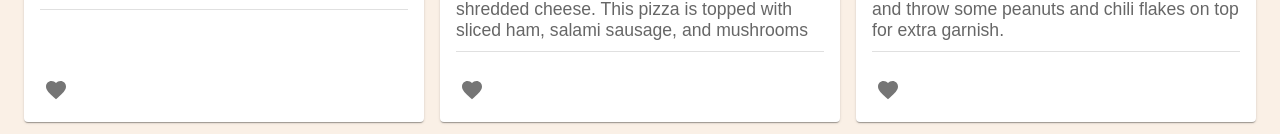
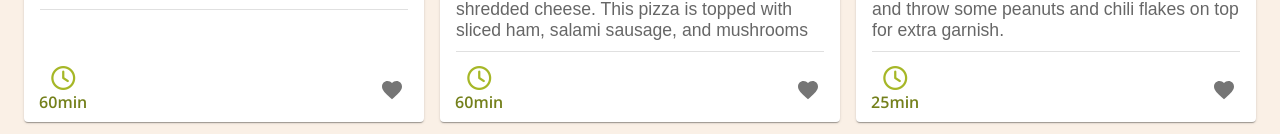
Before and after one commit to OGFood/OGFood-Frontend, a React (Vite) app in the folder GoodFood/: page / in a window 1280 px wide. Shown: the part 666-800 px from the top of the page. Built offline with nearby package versions, Linux system fonts and the light colour scheme; no server answers.

Commit message:
Time to previewcard

```diff
--- a/GoodFood/src/components/RecipePreviewCard.jsx
+++ b/GoodFood/src/components/RecipePreviewCard.jsx
@@ -89,7 +89,8 @@ const RecipePreviewCard = ({ recipe }) => {
 
 			</CardActionArea>
 			<CardActions>
-				<Grid container justifyContent="left">
+				<Typography textAlign="center" fontWeight="600" color="primary.dark">{<span style={{ color: "#A6B727" }}><i className="fa-regular fa-clock fa-xl"></i></span>} {recipe.aproxTime}min</Typography>
+				<Grid container justifyContent="right">
 					{/* <IconButton onClick={() => handleExpandIngredient(recipe.id)}>
 						{expandDesc === -1 ? <ExpandMoreOutlined color="primary" /> : <ExpandLessOutlined />}
 					</IconButton> */}
```
